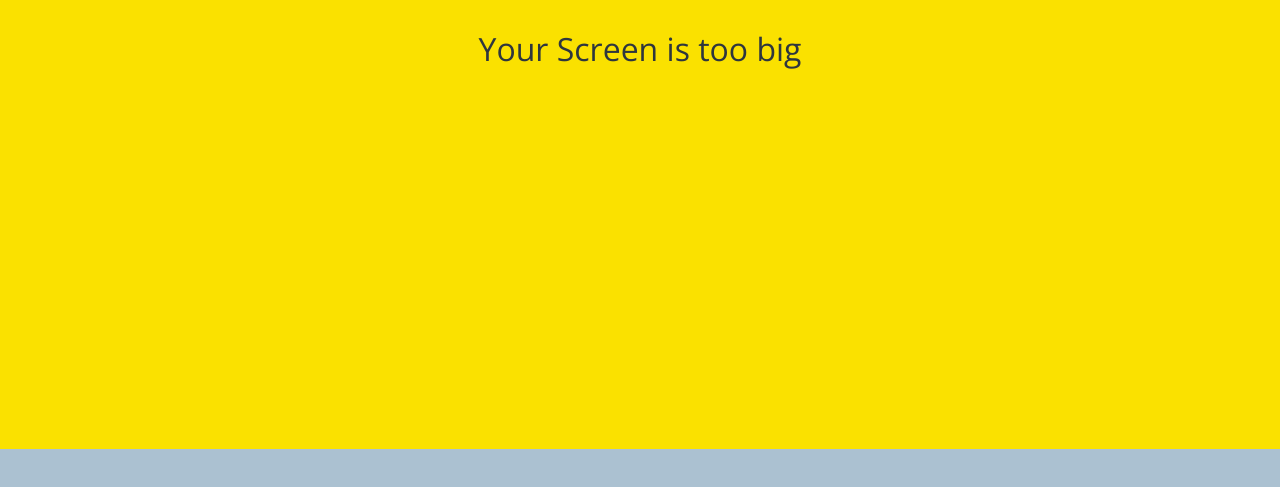
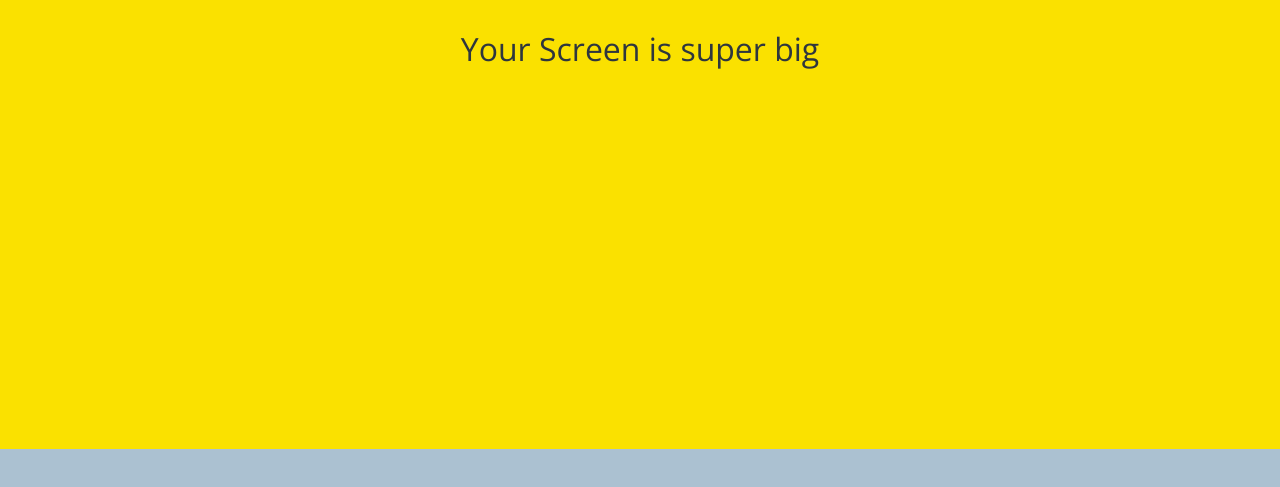
Before and after one commit to kimalbab/kokoa-clone-2022, a plain HTML site: page chat.html in a window 1280 px wide. Shown: the part 351-838 px from the top of the page. Drawn offline with nearby package versions, Linux system fonts and the light colour scheme.

Commit message:
too > super

```diff
--- a/chat.html
+++ b/chat.html
@@ -111,7 +111,7 @@
         </ul>
     </nav>
     <div id="no-mobile">
-        <span>Your Screen is too big</span>
+        <span>Your Screen is super big</span>
     </div>
 
 
```
